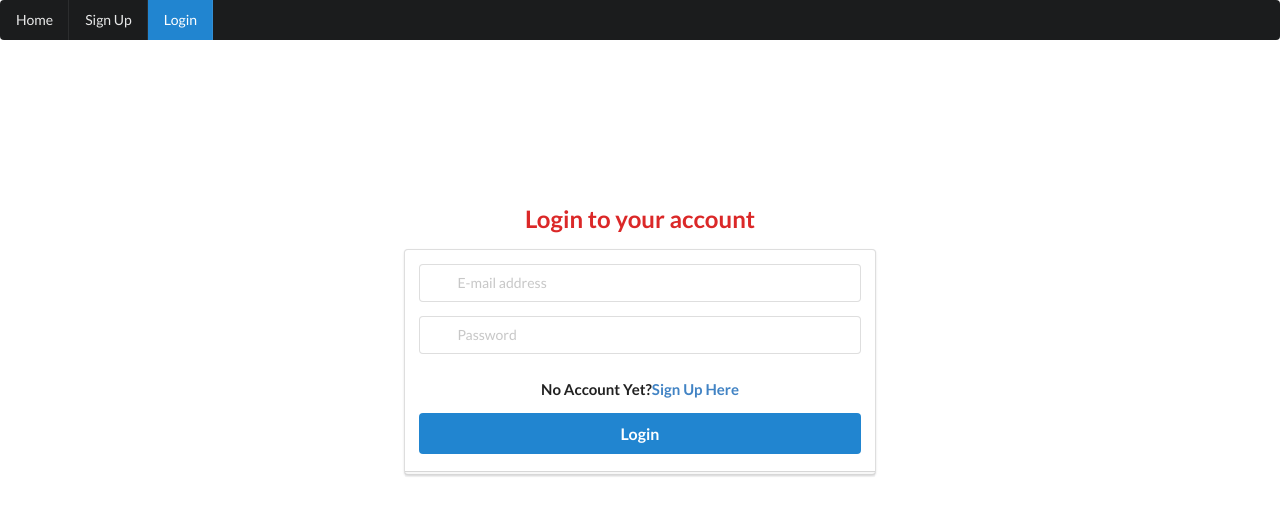
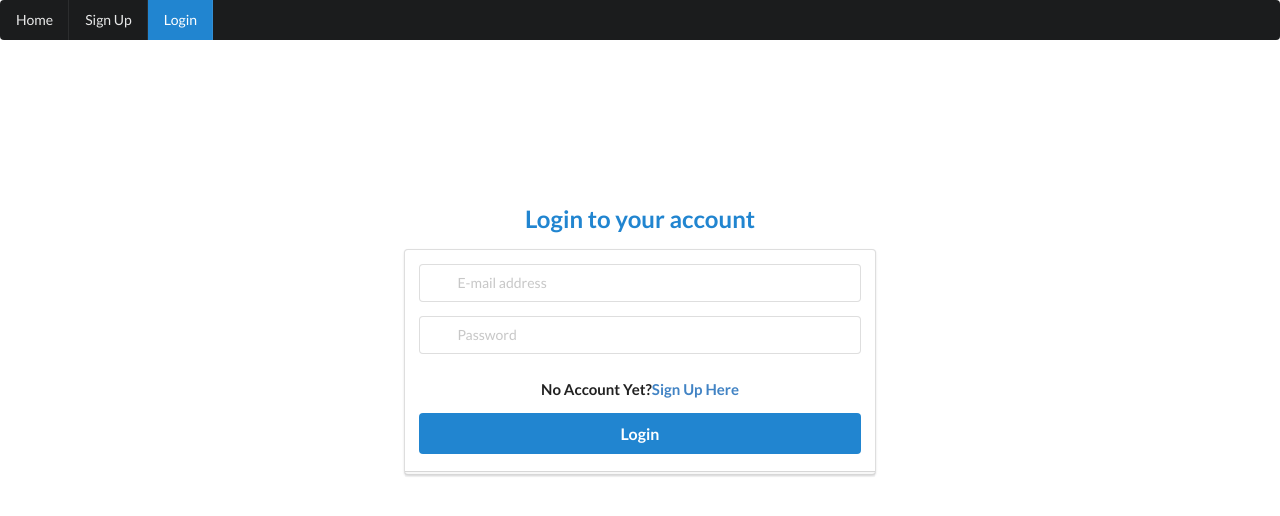
Before and after one commit to marBerWei/NYT-Achieve, a React (Create React App) app in the folder my-history-app/: page /login in a window 1280 px wide. Shown: the top 516 px of the page. Built offline with nearby package versions, Linux system fonts and the light colour scheme.

Commit message:
ui fixes

```diff
--- a/my-history-app/src/components/HistoryItem.js
+++ b/my-history-app/src/components/HistoryItem.js
@@ -22,12 +22,12 @@ const HistoryItem = (props) => {
           </div>
           <div className="content">
             <a className="header" onClick={popUp}>{props.event.headline.main}</a>
-              <button className="ui icon button" id= {props.id}>
-                <i className="heart icon"></i>
-              </button>
             <div className="description">
               <p>{props.event.snippet}</p>
             </div>
+            <button className="ui icon button" id= {props.id}>
+              <i className="heart icon"></i>
+            </button>
           </div>
           <div className="ui divider"></div>
           <WebModal url={props.event.web_url}/>
--- a/my-history-app/src/components/Login.js
+++ b/my-history-app/src/components/Login.js
@@ -51,7 +51,7 @@ class Login extends React.Component {
 
         <div className="ui middle aligned center aligned grid">
           <div className="column">
-            <h2 id="login-header" className="ui red image header">
+            <h2 id="login-header" className="ui blue image header">
               <div className="content">Login to your account</div>
             </h2>
             <form className="ui large form">
--- a/my-history-app/src/components/SignUp.js
+++ b/my-history-app/src/components/SignUp.js
@@ -69,7 +69,7 @@ class SignUp extends React.Component {
   return (
     <div className="ui middle aligned center aligned grid">
       <div className="column">
-        <h2 id="login-header" className="ui red image header">
+        <h2 id="login-header" className="ui blue image header">
           <div className="content">Sign up for an account</div>
         </h2>
         <form className="ui large form">
```
